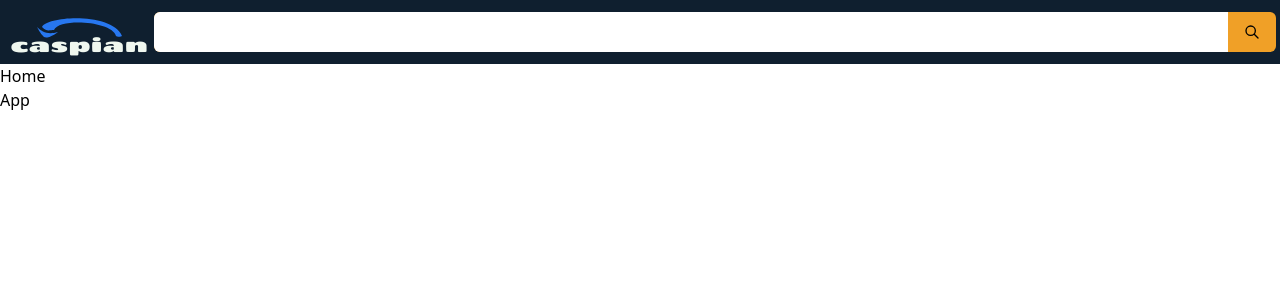
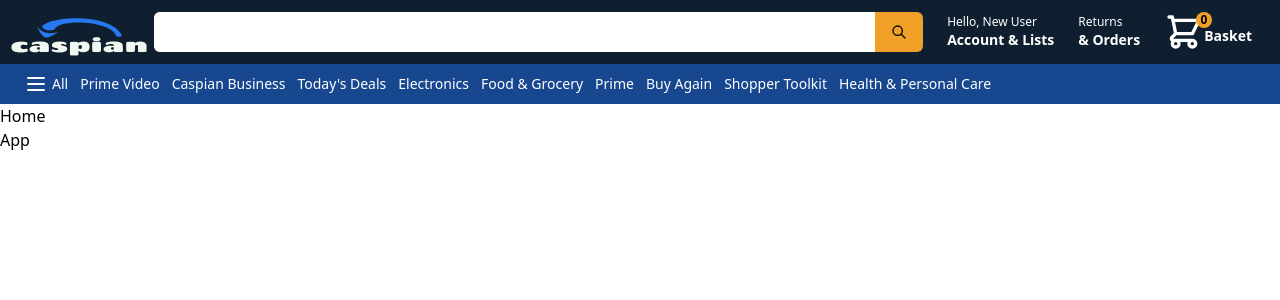
Before and after one commit to Leif-W/Caspian, a Next.js app: page / in a window 1280 px wide. Shown: the top 300 px of the page. Built offline with nearby package versions, Linux system fonts and the light colour scheme.

Commit message:
🟣(sty) Finish initial Header design mockup

```diff
--- a/src/components/Header.js
+++ b/src/components/Header.js
@@ -3,7 +3,9 @@
 import Image from 'next/image';
 import logoImg from '../../public/logo.svg';
 import {
+	MenuIcon,
 	SearchIcon,
+	ShoppingCartIcon,
 } from '@heroicons/react/outline';
 
 const Header = () => {
@@ -42,12 +44,11 @@ const Header = () => {
 				{/* search */}
 				<div
 					className='
-						bg-caspian_gold-light
+						sm:bg-caspian_gold-light
 						cursor-pointer
 						flex-grow
 						h-10
-						hidden
-						hover:bg-caspian_gold-default
+						sm:hover:bg-caspian_gold-default
 						items-center
 						rounded-md
 						sm:flex
@@ -59,8 +60,10 @@ const Header = () => {
 							flex-shrink
 							focus:outline-none
 							h-full
+							hidden
 							p-2
 							rounded-l-md
+							sm:inline
 							w-6
 						'
 						type='text'
@@ -69,15 +72,160 @@ const Header = () => {
 						className='
 							h-12
 							p-4
+							hidden
+							sm:inline
 						'
 					/>
 				</div>
 
 				{/* right side */}
+				<div
+					className='
+						flex
+						items-center
+						mx-4
+						sm:mx-6
+						sm:space-x-6
+						space-x-4
+						text-white
+						text-xs
+						whitespace-nowrap
+					'
+				>
+					{/* account */}
+					<div className='link'>
+						<p>Hello, New User</p>
+						<p className='f-b'>Account & Lists</p>
+					</div>
+
+					{/* orders */}
+					<div className='link'>
+						<p>Returns</p>
+						<p className='f-b'>& Orders</p>
+					</div>
+
+					{/* basket */}
+					<div
+						className='
+							flex
+							items-center
+							link
+							relative
+						'
+					>
+						<span
+							className='
+								absolute
+								bg-caspian_gold-light
+								font-bold
+								h-4
+								md:right-10
+								right-0
+								rounded-full
+								text-black
+								text-center
+								top-0
+								w-4
+							'
+						>0</span>
+						<ShoppingCartIcon className='h-10'/>
+						<p
+							className='
+								f-b
+								hidden
+								md:inline
+								mt-2
+							'
+						>Basket</p>
+					</div>
+				</div>
 			</div>
 
 			{/* bottom nav */}
-			<div>
+			<div
+				className='
+					bg-caspian_blue-dark
+					flex
+					items-center
+					p-2
+					pl-6
+					space-x-3
+					text-white
+					text-sm
+				'
+			>
+				<p
+					className='
+						flex
+						items-center
+						link
+					'
+				>
+					<MenuIcon
+						className='
+							h-6
+							mr-1
+						'
+					/>
+					All
+				</p>
+				<p className='link'>Prime Video</p>
+				<p className='link'>Caspian Business</p>
+				<p className='link'>Today's Deals</p>
+				<p
+					className='
+						hidden
+						link
+						lg:inline-flex
+					'
+				>
+					Electronics
+				</p>
+				<p
+					className='
+						hidden
+						lg:inline-flex
+						link
+					'
+				>
+					Food & Grocery
+				</p>
+				<p
+					className='
+						hidden
+						lg:inline-flex
+						link
+					'
+				>
+					Prime
+				</p>
+				<p
+					className='
+						hidden
+						lg:inline-flex
+						link
+					'
+				>
+					Buy Again
+				</p>
+				<p
+					className='
+						hidden
+						lg:inline-flex
+						link
+					'
+				>
+					Shopper Toolkit
+				</p>
+				<p
+					className='
+						hidden
+						lg:inline-flex
+						link
+					'
+				>
+					Health & Personal Care
+				</p>
 			</div>
 		</header>
 	);
```
